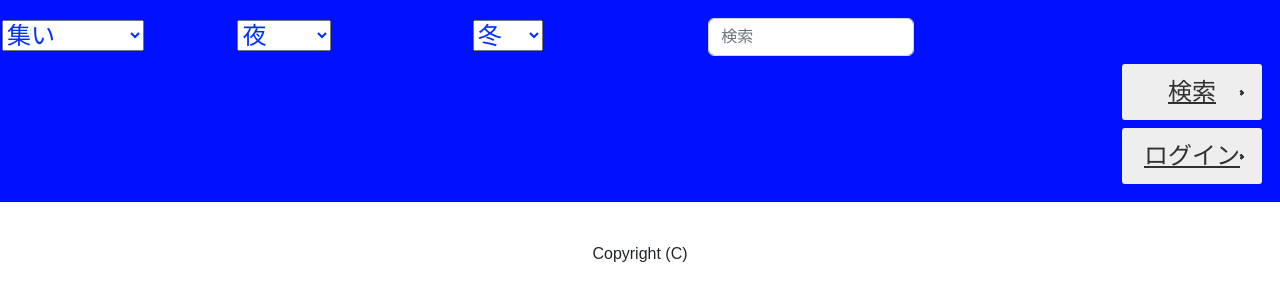
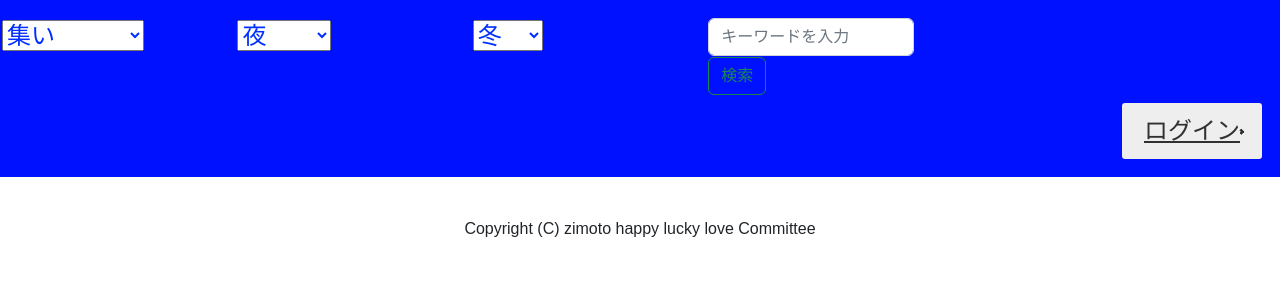
Before and after one commit to IkegamiXYZ/hack, a plain HTML site: page index 1.html in a window 1280 px wide. Drawn offline with nearby package versions, Linux system fonts and the light colour scheme.

Commit message:
最終調整

```diff
--- a/index 1.html
+++ b/index 1.html
@@ -44,11 +44,10 @@
                 </select>
             </div>
             <div class="col-2">
-                <input type="text" class="form-control" id="inputAddress" placeholder="検索">
+                <input type="text" class="form-control" placeholder="キーワードを入力">
+                <button class="btn btn-outline-success" type="button" id="button-addon2"><i class="fas fa-search"></i> 検索</button>
             </div>
-            <div class="button002">
-                <a href="#">検索</a>
-            </div>
+
 
             <div class="button001">
                 <a href="#">ログイン</a>
@@ -59,7 +58,7 @@
 
     </header>
     <footer>
-        <p>Copyright (C)</p>
+        <p>Copyright (C) zimoto happy lucky love Committee</p>
     </footer>
 
 
```
